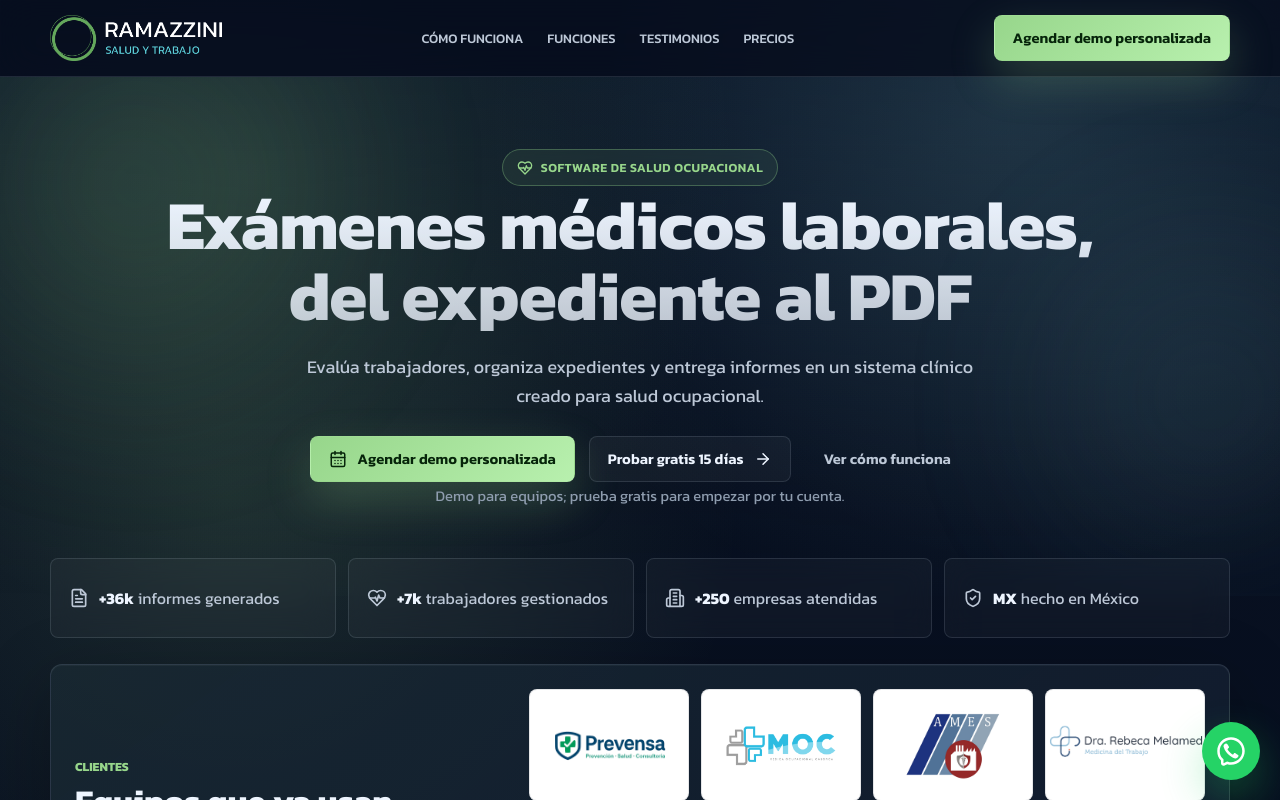
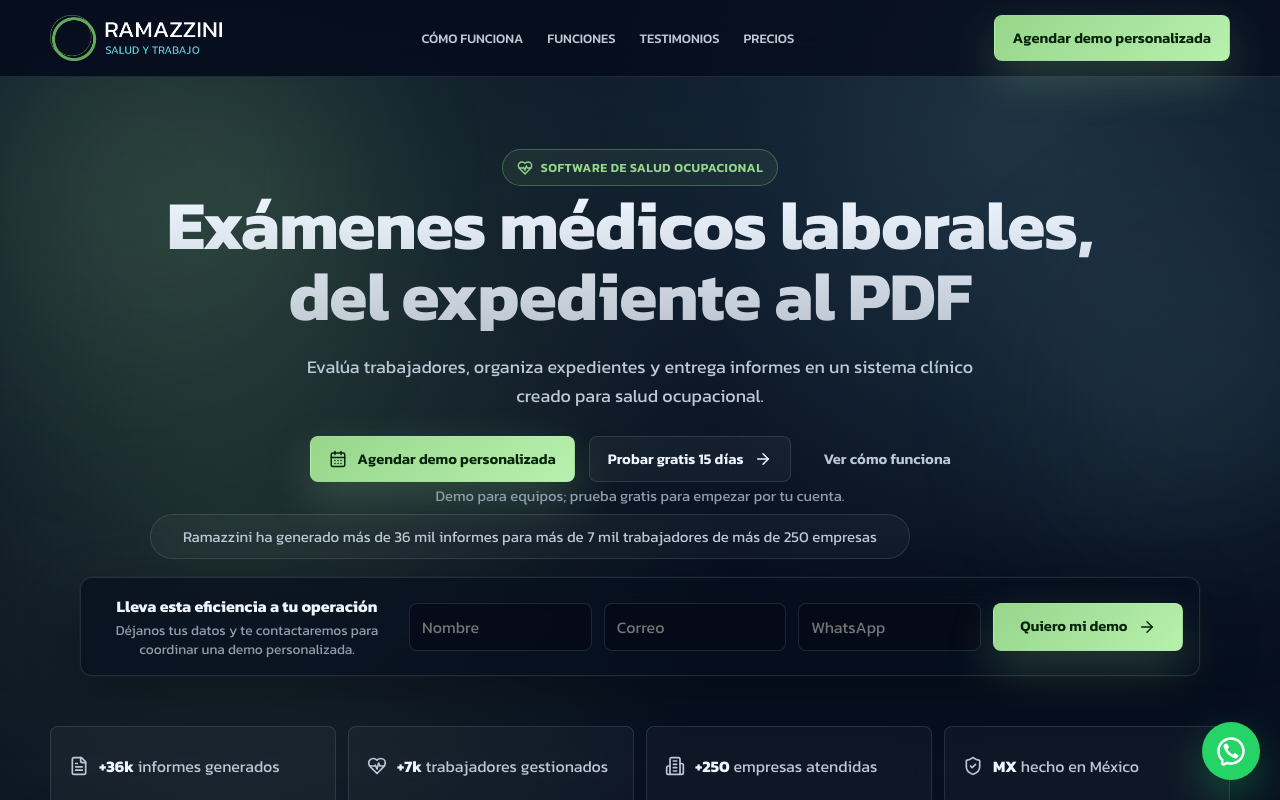
Before and after one commit to TenzinGyatzo/Ramazzini_Landing, a Next.js app: page / in a window 1280 px wide. Shown: the top 800 px of the page. Built offline with nearby package versions, Linux system fonts and the light colour scheme; no server answers.

Commit message:
Restore compact lead form on home

```diff
--- a/app/page.tsx
+++ b/app/page.tsx
@@ -674,6 +674,15 @@
               >
                 Demo para equipos; prueba gratis para empezar por tu cuenta.
               </p>
+              <div
+                className="hero-proof hero-reveal"
+                style={{ animationDelay: "800ms" }}
+                aria-label="Indicadores de confianza"
+              >
+                Ramazzini ha generado más de 36 mil informes para más de 7 mil
+                trabajadores de más de 250 empresas
+              </div>
+              <QuickLeadForm />
             </div>
           </div>
         </section>
@@ -1252,6 +1261,76 @@
         <Image src="/whatsapp-logo.svg" alt="" width={30} height={30} />
       </TrackedCta>
     </div>
+  );
+}
+
+function QuickLeadForm() {
+  return (
+    <TrackedForm
+      className="quick-lead-form hero-reveal"
+      style={{ animationDelay: "1080ms" }}
+      action="/api/demo"
+      method="post"
+      aria-label="Agendar demo rápida"
+      formType="quick"
+    >
+      <div className="quick-lead-copy">
+        <strong>Lleva esta eficiencia a tu operación</strong>
+        <span>
+          Déjanos tus datos y te contactaremos para coordinar una demo
+          personalizada.
+        </span>
+      </div>
+      <label htmlFor="quick-name" className="sr-only">
+        Nombre
+      </label>
+      <input
+        id="quick-name"
+        name="name"
+        placeholder="Nombre"
+        autoComplete="name"
+        maxLength={100}
+        required
+      />
+      <label htmlFor="quick-email" className="sr-only">
+        Correo electrónico
+      </label>
+      <input
+        id="quick-email"
+        name="email"
+        type="email"
+        placeholder="Correo"
+        autoComplete="email"
+        maxLength={254}
+        required
+      />
+      <label htmlFor="quick-phone" className="sr-only">
+        WhatsApp
+      </label>
+      <input
+        id="quick-phone"
+        name="phone"
+        placeholder="WhatsApp"
+        autoComplete="tel"
+        maxLength={30}
+        required
+      />
+      <input type="hidden" name="source" value="Hero video lead" />
+      <input type="hidden" name="form_type" value="quick" />
+      <input
+        className="form-honeypot"
+        type="text"
+        name="form_confirm"
+        tabIndex={-1}
+        autoComplete="new-password"
+        data-lpignore="true"
+        data-1p-ignore="true"
+        aria-hidden="true"
+      />
+      <button className="button button-primary" type="submit">
+        Quiero mi demo <ArrowRight size={18} />
+      </button>
+    </TrackedForm>
   );
 }
 
```
